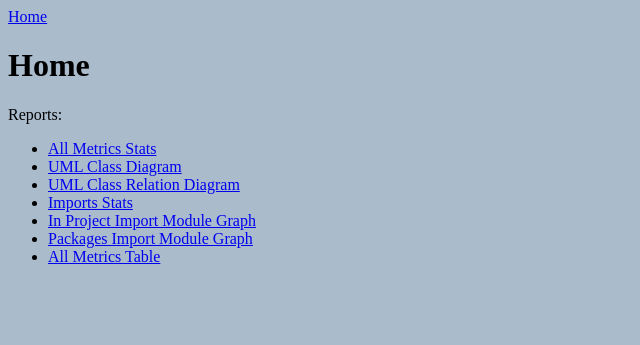
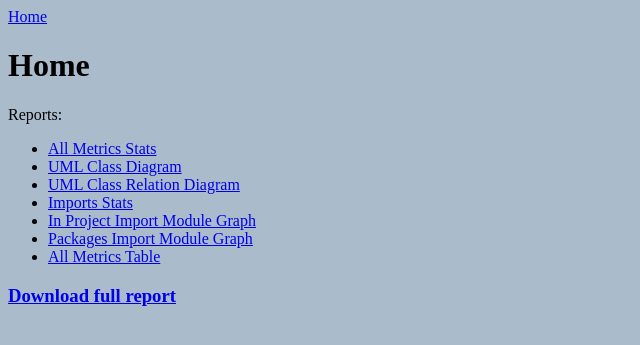
Before and after one commit to jimkon/Python-source-metrics, a Flask app: page / in a window 1280 px wide. Shown: the top 345 px of the page, without its empty margins (0-640 px from the left). Run offline with Flask 2, Linux system fonts and the light colour scheme.

Commit message:
enable downloading the pages or a full report

```diff
--- a/app.py
+++ b/app.py
@@ -1,6 +1,7 @@
+import os
 import sys
 
-from flask import Flask, render_template
+from flask import Flask, render_template, send_file
 
 from pystruct.objects.imports_data_objects import MostImportedPackages, UnusedModules, InvalidImports, \
     MostImportedProjectModules, MostImportedProjectPackages, ImportsStatsHTML
@@ -20,7 +21,14 @@ def main():
 def obj(obj_class):
     cls = getattr(sys.modules[__name__], obj_class)
     html_object = cls().data()
-    return render_template('objects.html', html_object=html_object)
+    return render_template('objects.html', **locals())
+
+
+@app.route('/download/<obj_class>')
+def download_obj(obj_class):
+    filepath = os.path.join(app.root_path, 'report_files/objs/', obj_class)
+    app.logger.info(f"{filepath}")
+    return send_file(filepath, as_attachment=True)
 
 
 if __name__ == "__main__":
--- a/templates/index.html
+++ b/templates/index.html
@@ -12,4 +12,5 @@
             <li><a href={{url_for('obj', obj_class="PackagesImportModuleGraphObj")}}>Packages Import Module Graph</a></li>
             <li><a href={{url_for('obj', obj_class="AllMetricsTable")}}>All Metrics Table</a></li>
         </ul>
+<h3><a href={{url_for('download_obj', obj_class="FullReport.html")}}>Download full report</a></h3>
 {% endblock content %}
--- a/templates/objects.html
+++ b/templates/objects.html
@@ -1,5 +1,6 @@
 {% extends "layout.html" %}
 
 {% block content %}
+<h3><a href={{url_for('download_obj', obj_class=obj_class+".html")}}>Download page</a></h3>
     {{html_object|safe}}
 {% endblock content %}
```
Also changed, not shown: pystruct/objects/full_report.py (+2 -6 lines).
